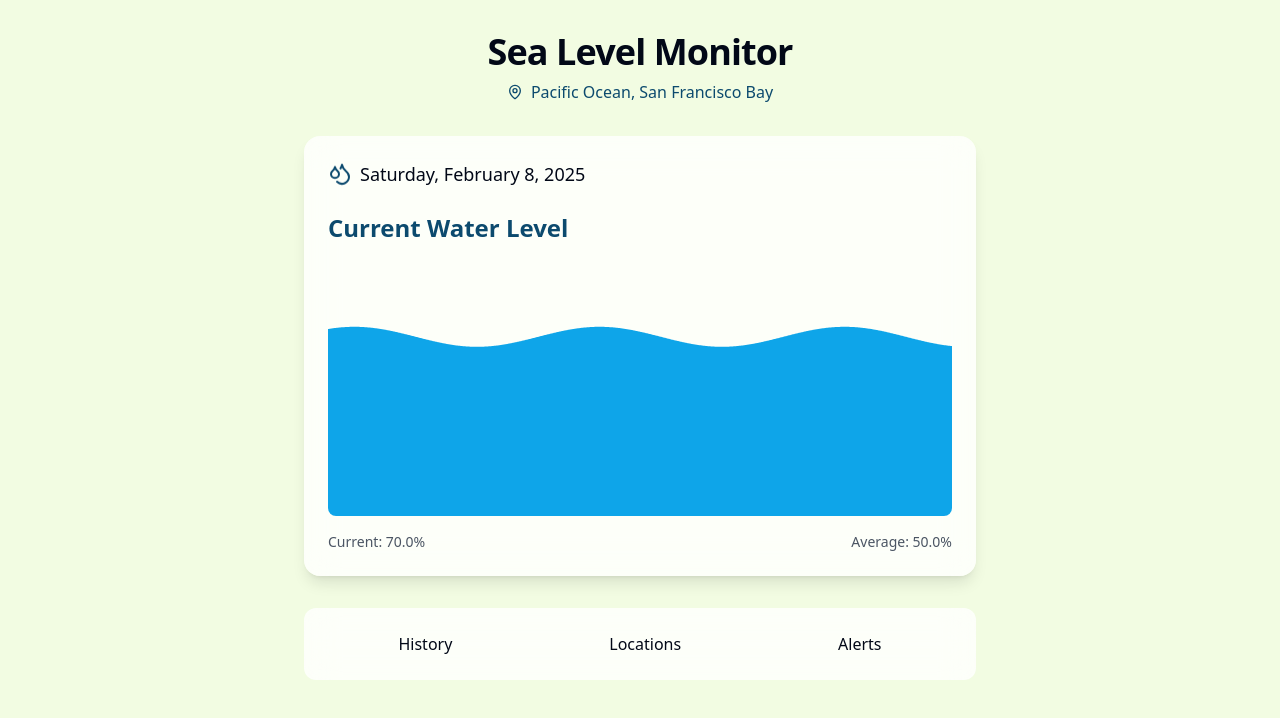
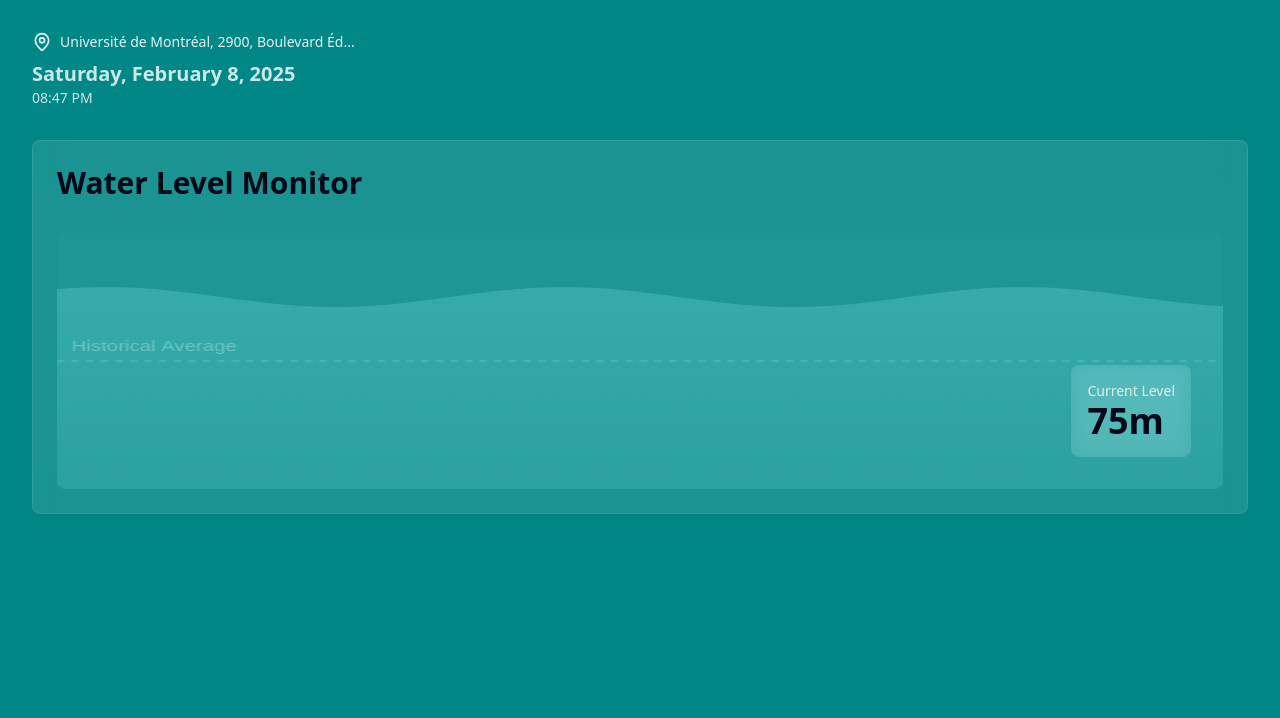
Before and after one commit to gracenl2/ocean-depth-visualizer, a React (Vite) app: page / in a window 1280 px wide. Shown: the top 718 px of the page. Built offline with nearby package versions, Linux system fonts and the light colour scheme.

Commit message:
Update visuals
The commit updates the visuals of the page.

```diff
--- a/src/components/WaveAnimation.tsx
+++ b/src/components/WaveAnimation.tsx
@@ -29,11 +29,16 @@ const WaveAnimation = ({ currentLevel, averageLevel }: WaveAnimationProps) => {
       ctx.beginPath();
       ctx.moveTo(0, canvas.height * (1 - averageLevel));
       ctx.lineTo(canvas.width, canvas.height * (1 - averageLevel));
-      ctx.strokeStyle = '#94A3B8';
+      ctx.strokeStyle = 'rgba(255, 255, 255, 0.5)';
       ctx.stroke();
+      ctx.setLineDash([]);
+
+      // Add "Historical Average" label
+      ctx.font = '14px Arial';
+      ctx.fillStyle = 'rgba(255, 255, 255, 0.7)';
+      ctx.fillText('Historical Average', 10, canvas.height * (1 - averageLevel) - 10);
 
       // Draw animated wave
-      ctx.setLineDash([]);
       ctx.beginPath();
       ctx.moveTo(0, canvas.height);
 
@@ -44,7 +49,13 @@ const WaveAnimation = ({ currentLevel, averageLevel }: WaveAnimationProps) => {
 
       ctx.lineTo(canvas.width, canvas.height);
       ctx.lineTo(0, canvas.height);
-      ctx.fillStyle = '#0EA5E9';
+
+      // Create gradient
+      const gradient = ctx.createLinearGradient(0, 0, 0, canvas.height);
+      gradient.addColorStop(0, 'rgba(64, 180, 179, 0.8)');
+      gradient.addColorStop(1, 'rgba(64, 180, 179, 0.4)');
+
+      ctx.fillStyle = gradient;
       ctx.fill();
 
       offset += 0.05;
@@ -61,7 +72,7 @@ const WaveAnimation = ({ currentLevel, averageLevel }: WaveAnimationProps) => {
   return (
     <canvas
       ref={canvasRef}
-      className="w-full h-64 rounded-lg"
+      className="w-full h-64 rounded-lg bg-monitor-water/10"
       width={800}
       height={256}
     />
--- a/src/pages/Index.tsx
+++ b/src/pages/Index.tsx
@@ -1,81 +1,62 @@
 
 import { useState } from 'react';
 import WaveAnimation from '@/components/WaveAnimation';
-import WeatherBackground from '@/components/WeatherBackground';
-import { Cloud, Droplets, MapPin } from 'lucide-react';
+import { MapPin } from 'lucide-react';
+import { Card } from '@/components/ui/card';
 
 const Index = () => {
-  const [isRainy] = useState(false);
-  const [currentLevel] = useState(0.7);
+  const [currentLevel] = useState(0.75); // 75m represented as 0.75
   const [averageLevel] = useState(0.5);
 
   return (
-    <WeatherBackground isRainy={isRainy}>
-      <div className="max-w-2xl mx-auto space-y-8">
-        {/* Header */}
-        <header className="text-center space-y-2">
-          <h1 className="text-4xl font-bold tracking-tight animate-fade-in">
-            Sea Level Monitor
-          </h1>
-          <div className="flex items-center justify-center gap-2 text-ocean-dark animate-fade-in delay-100">
-            <MapPin className="w-4 h-4" />
-            <span>Pacific Ocean, San Francisco Bay</span>
+    <div className="min-h-screen bg-monitor-background text-white">
+      {/* Location and Date Header */}
+      <div className="container pt-8 space-y-2">
+        <div className="flex items-center gap-2 text-white/90">
+          <MapPin className="w-5 h-5" />
+          <span className="text-sm">Université de Montréal, 2900, Boulevard Éd...</span>
         </div>
-        </header>
-
-        {/* Main Content */}
-        <div className="bg-white/80 backdrop-blur-lg rounded-2xl p-6 space-y-6 shadow-lg animate-fade-in delay-200">
-          {/* Current Weather */}
-          <div className="flex items-center justify-between">
-            <div className="flex items-center gap-2">
-              {isRainy ? (
-                <Cloud className="w-6 h-6 text-ocean-dark animate-float" />
-              ) : (
-                <Droplets className="w-6 h-6 text-ocean-dark animate-float" />
-              )}
-              <span className="text-lg font-medium">
+        <div className="text-white/80">
+          <div className="text-xl font-semibold">
             {new Date().toLocaleDateString('en-US', {
               weekday: 'long',
               year: 'numeric',
               month: 'long',
               day: 'numeric',
             })}
-              </span>
+          </div>
+          <div className="text-sm">
+            {new Date().toLocaleTimeString('en-US', {
+              hour: '2-digit',
+              minute: '2-digit',
+            })}
+          </div>
         </div>
       </div>
 
-          {/* Water Level Visualization */}
-          <div className="space-y-4">
-            <h2 className="text-2xl font-semibold text-ocean-dark">
-              Current Water Level
-            </h2>
+      {/* Main Content */}
+      <div className="container mt-8">
+        <Card className="bg-monitor-card backdrop-blur-lg border-white/10">
+          <div className="p-6 space-y-8">
+            <h1 className="text-3xl font-bold">Water Level Monitor</h1>
+
+            {/* Wave Animation */}
+            <div className="relative">
               <WaveAnimation
                 currentLevel={currentLevel}
                 averageLevel={averageLevel}
               />
-            <div className="flex justify-between text-sm text-gray-600">
-              <span>Current: {(currentLevel * 100).toFixed(1)}%</span>
-              <span>Average: {(averageLevel * 100).toFixed(1)}%</span>
+
+              {/* Current Level Display */}
+              <div className="absolute bottom-8 right-8 bg-monitor-card backdrop-blur p-4 rounded-lg">
+                <div className="text-sm text-white/80">Current Level</div>
+                <div className="text-4xl font-bold">75m</div>
               </div>
             </div>
           </div>
-
-        {/* Options Menu */}
-        <div className="bg-white/80 backdrop-blur-lg rounded-xl p-4 animate-fade-in delay-300">
-          <nav className="flex justify-around">
-            <button className="px-4 py-2 rounded-lg hover:bg-ocean-light transition-colors duration-200">
-              History
-            </button>
-            <button className="px-4 py-2 rounded-lg hover:bg-ocean-light transition-colors duration-200">
-              Locations
-            </button>
-            <button className="px-4 py-2 rounded-lg hover:bg-ocean-light transition-colors duration-200">
-              Alerts
-            </button>
-          </nav>
+        </Card>
       </div>
     </div>
-    </WeatherBackground>
   );
 };
 
--- a/tailwind.config.ts
+++ b/tailwind.config.ts
@@ -1,4 +1,3 @@
-
 import type { Config } from "tailwindcss";
 
 export default {
@@ -24,6 +23,11 @@ export default {
           light: "#D3E4FD",
           DEFAULT: "#0EA5E9",
           dark: "#0C4A6E",
+        },
+        monitor: {
+          background: "#018786",
+          card: "rgba(255, 255, 255, 0.1)",
+          water: "#40B4B3",
         },
         weather: {
           sunny: "#F2FCE2",
```
Lines whose indentation alone changed are shown as unchanged.
